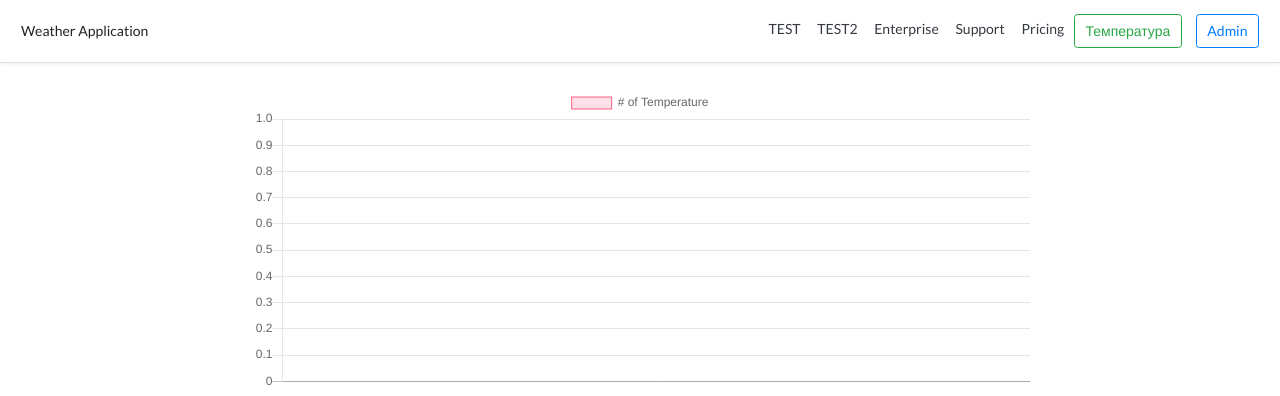
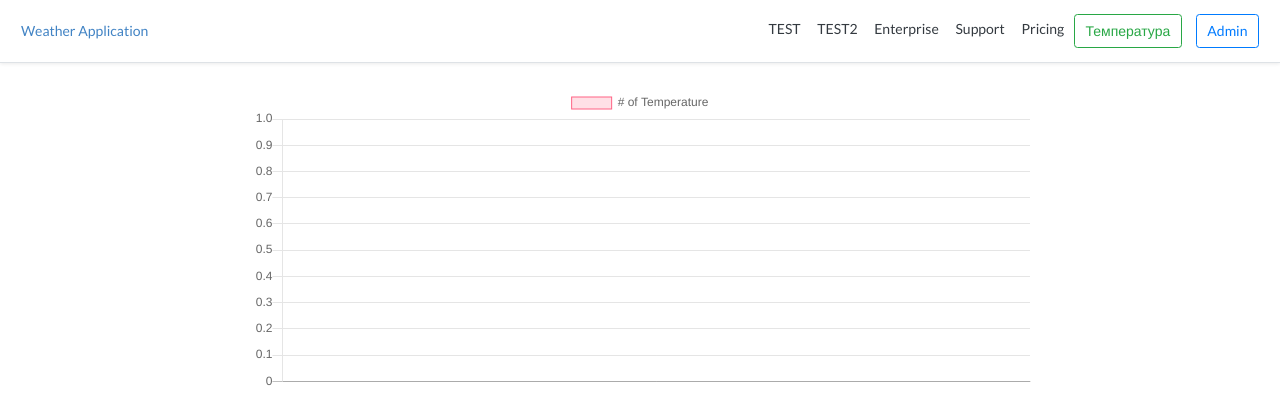
Before and after one commit to MeDveDkaMa/weather_app, a Django app: page /api/info/temperature/all in a window 1280 px wide. Shown: the top 396 px of the page. Run offline with Django 3.2, Linux system fonts and the light colour scheme; data that the repository does not hold is empty; some libraries are stand-ins or nearby versions.

Commit message:
Html refactor code

```diff
--- a/templates/charts/allTemperature.html
+++ b/templates/charts/allTemperature.html
@@ -1,6 +1,6 @@
 {% extends 'charts/base.html' %}
 
-{% block title %}City temperature{% endblock title %}
+{% block title %}All city temperature chart{% endblock title %}
 
 {% block scripts %}
     <script>
--- a/templates/charts/base.html
+++ b/templates/charts/base.html
@@ -2,7 +2,6 @@
 <html lang="en">
 <head>
     <meta charset="UTF-8">
-    <title>Chart of Temperature</title>
     <link rel="stylesheet" href="https://stackpath.bootstrapcdn.com/bootstrap/4.5.0/css/bootstrap.min.css">
     <!-- Required meta tags -->
     <meta charset="utf-8">
@@ -21,7 +20,9 @@
 <body>
 
 <div class="d-flex flex-column flex-md-row align-items-center p-3 px-md-4 mb-3 bg-white border-bottom shadow-sm">
-    <h5 class="my-0 mr-md-auto font-weight-normal">Weather Application</h5>
+    <h5 class="my-0 mr-md-auto font-weight-normal">
+        <a href="{% url "current_temp" %}">Weather Application</a>
+    </h5>
     <nav class="my-2 my-md-0 mr-md-3">
         <a class="p-2 text-dark" href="http://localhost:8000/api/ctemperature">TEST</a>
         <a class="p-2 text-dark" href="http://localhost:8000/api/htemperature">TEST2</a>
--- a/templates/weather/base.html
+++ b/templates/weather/base.html
@@ -7,7 +7,9 @@
 </head>
 <body>
 <div class="d-flex flex-column flex-md-row align-items-center p-3 px-md-4 mb-3 bg-white border-bottom shadow-sm">
-    <h5 class="my-0 mr-md-auto font-weight-normal">Weather Application</h5>
+    <h5 class="my-0 mr-md-auto font-weight-normal">
+        <a href="{% url "current_temp" %}">Weather Application</a>
+    </h5>
     <nav class="my-2 my-md-0 mr-md-3">
         <a class="p-2 text-dark" href="http://localhost:8000/api/ctemperature">TEST</a>
         <a class="p-2 text-dark" href="http://localhost:8000/api/htemperature">TEST2</a>
```
